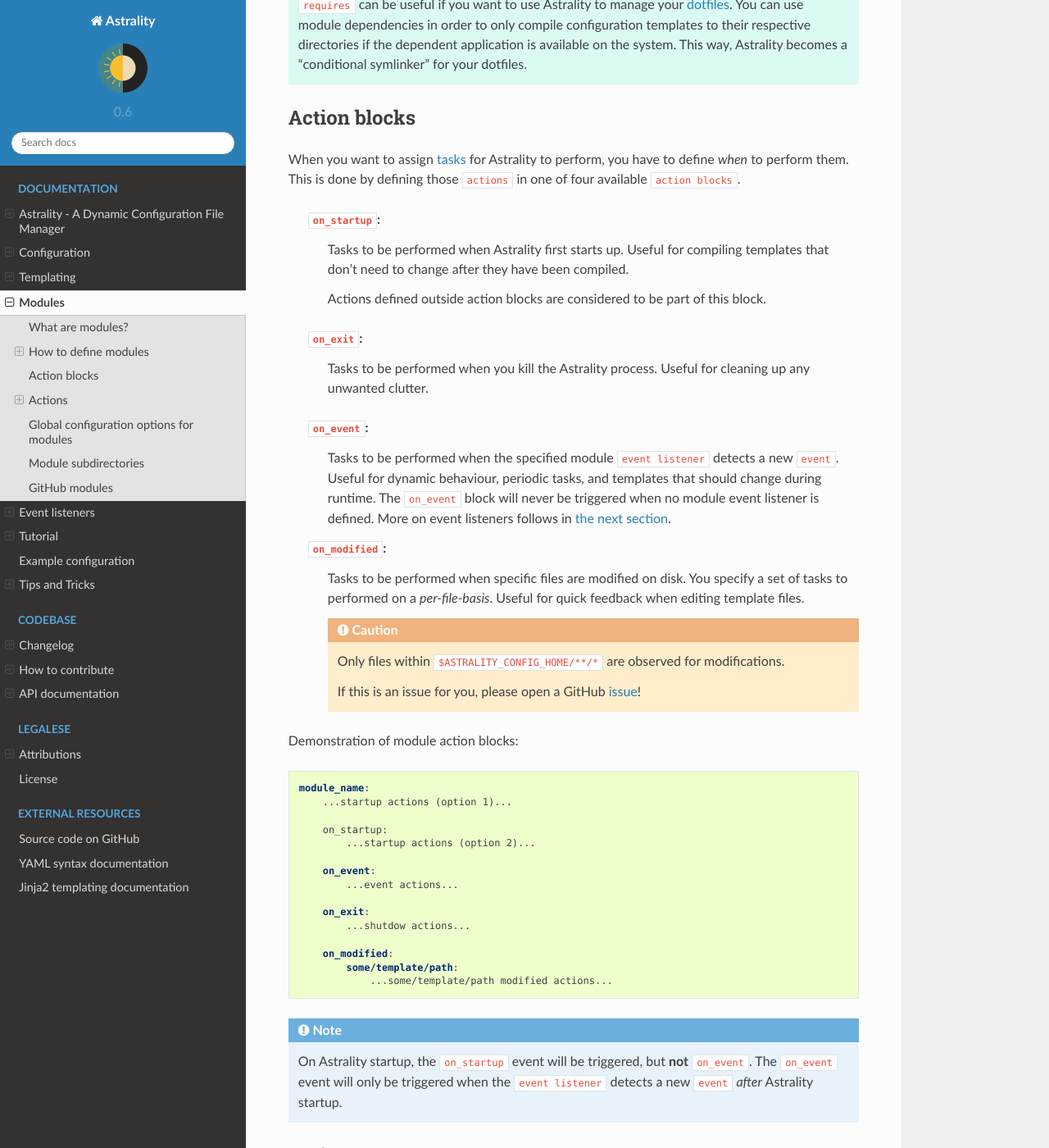
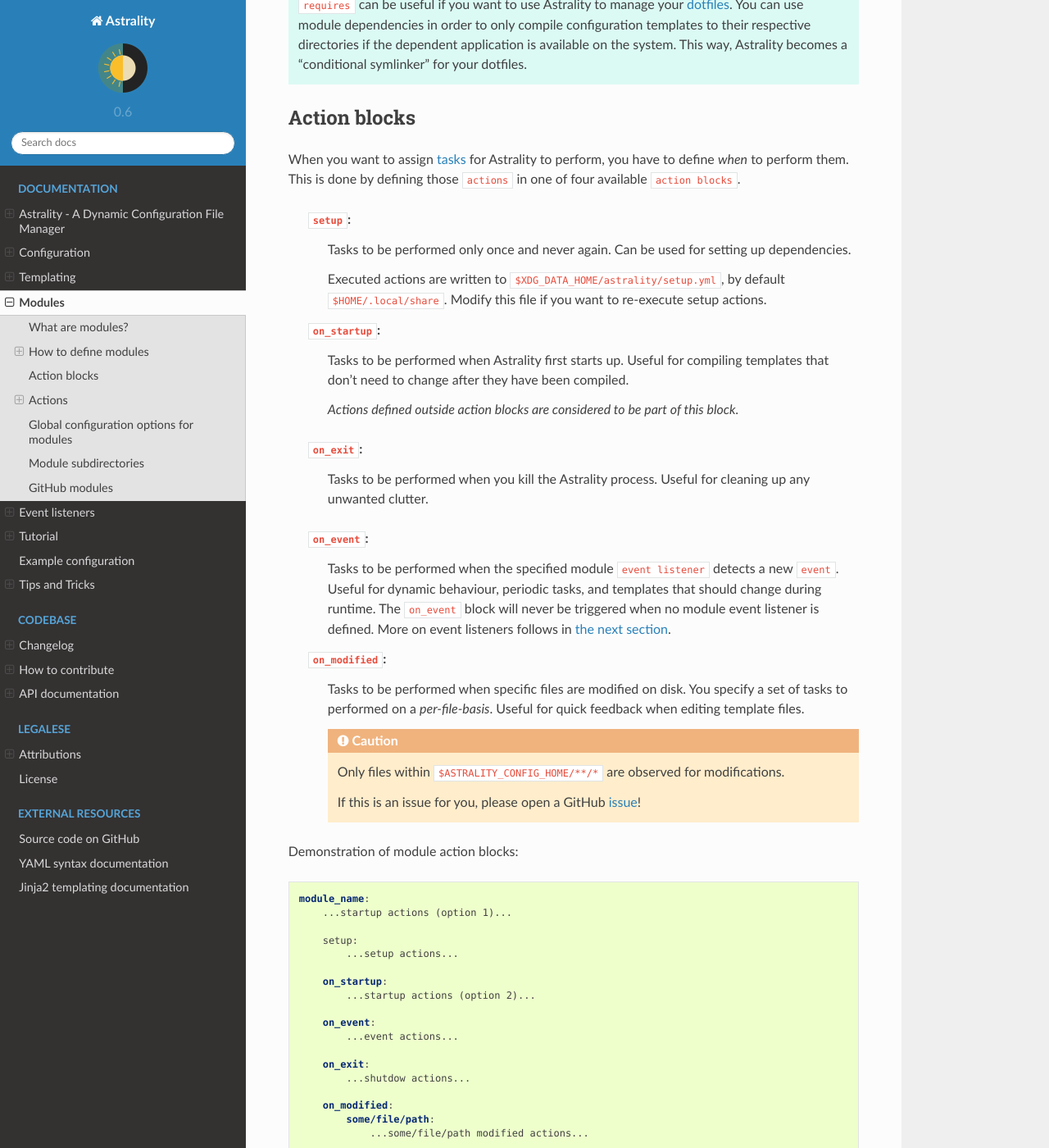
Before and after one commit to JakobGM/astrality, a Sphinx documentation site: the page built from docs/modules.rst, in a window 1280 px wide and 1400 px high, scrolled down 2820 px. Shown: the whole window at 82% size. Built offline with Sphinx 7.4.7 and the Read the Docs theme 2.0.0, drawn with Linux system fonts in a browser that asks for light colours.

Commit message:
Add documentation for new setup action block

```diff
--- a/CHANGELOG.rst
+++ b/CHANGELOG.rst
@@ -42,6 +42,7 @@ Added
 - You can now run astrality with ``--dry-run`` in order to check which actions
   that will be executed.
 - Modules can now depend on other modules with the ``module`` requires keyword.
+- Modules can now place action in a ``setup`` block, only to be executed once.
 
 Changed
 -------
--- a/docs/modules.rst
+++ b/docs/modules.rst
@@ -159,13 +159,22 @@ have to define *when* to perform them. This is done by defining those
 
     .. _module_events_on_startup:
 
+    ``setup``:
+        Tasks to be performed only once and never again. Can be used for
+        setting up dependencies.
+
+        Executed actions are written to
+        ``$XDG_DATA_HOME/astrality/setup.yml``, by default
+        ``$HOME/.local/share``. Modify this file if you want to re-execute
+        setup actions.
+
     ``on_startup``:
         Tasks to be performed when Astrality first starts up.
         Useful for compiling templates that don't need to change after they
         have been compiled.
 
-        Actions defined outside action blocks are considered to be part of this
-        block.
+        *Actions defined outside action blocks are considered to be part of this
+        block.*
 
     .. _module_events_on_exit:
 
@@ -204,6 +213,9 @@ Demonstration of module action blocks:
     module_name:
         ...startup actions (option 1)...
 
+        setup:
+            ...setup actions...
+
         on_startup:
             ...startup actions (option 2)...
 
@@ -214,8 +226,8 @@ Demonstration of module action blocks:
             ...shutdow actions...
 
         on_modified:
-            some/template/path:
-                ...some/template/path modified actions...
+            some/file/path:
+                ...some/file/path modified actions...
 
 .. note::
     On Astrality startup, the ``on_startup`` event will be triggered, but
```
